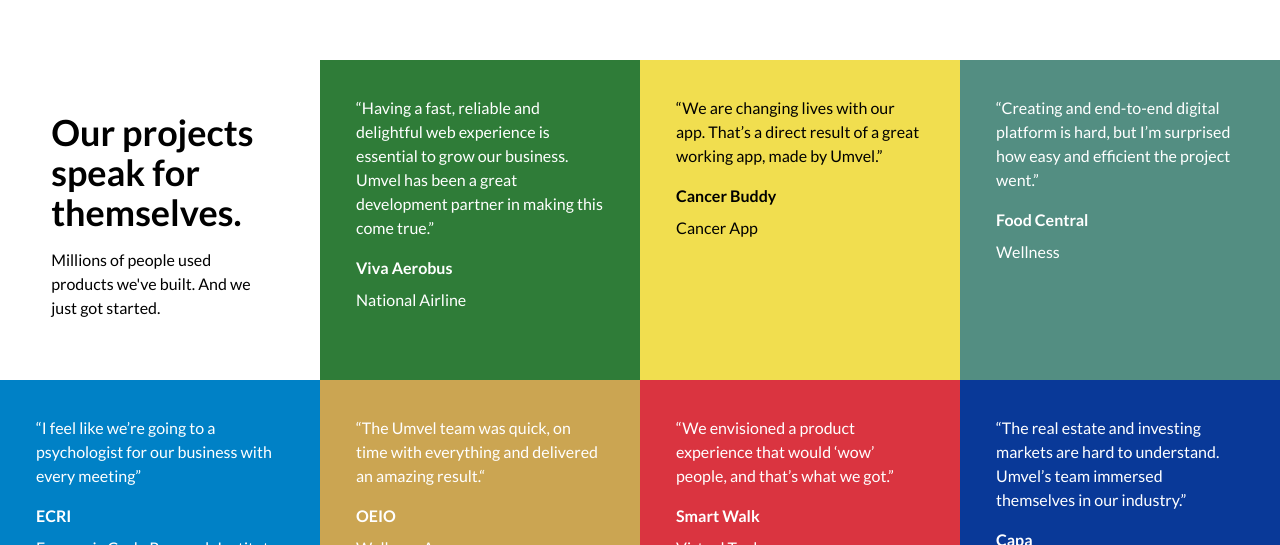
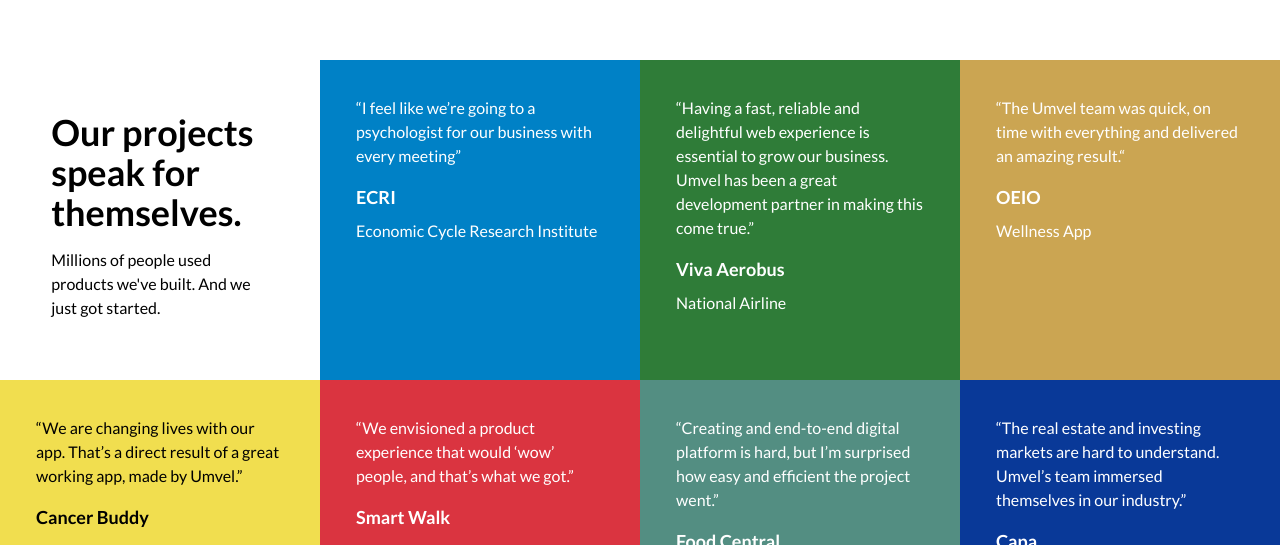
Before and after one commit to KvinZav/umvel-remote, a Next.js app: page / in a window 1280 px wide. Shown: the part 11455-12000 px from the top of the page. Built offline with nearby package versions, Linux system fonts and the light colour scheme.

Commit message:
fix: adjust the order of the cards - quotes

```diff
--- a/src/components/modules/quotes/index.tsx
+++ b/src/components/modules/quotes/index.tsx
@@ -15,7 +15,7 @@ const Quotes = (): JSX.Element => {
     <div
       className={`h-[180vw] md:h-[200vw] w-full overflow-hidden overflow-x-scroll snap-x lg:h-[50vw]`}
     >
-      <section className="h-[180vw] flex flex-col flex-wrap md:h-[200vw] lg:h-[50vw] snap-x">
+      <section className="h-[180vw] flex md:flex-row flex-col flex-wrap md:h-[200vw] lg:h-[50vw] snap-x">
         <article className="bg-primary-white p-[4vw] h-[50%] md:h-1/4 aspect-square snap-center overflow-hidden lg:h-1/2 lg:w-auto lg:text-2xl">
           <h2 className="text-4xl font-bold leading-snug mb-4 xl:text-4xl">
             Our projects speak for themselves.
@@ -64,7 +64,7 @@ const SquareQuotes: React.FC<SquareQuotesProps> = ({
     >
       <div className={`h-full w-full p-9 ${textColor}`}>
         <p className="mb-4">{description}</p>
-        <h3 className="font-bold lg:mb-2 ">{title}</h3>
+        <h3 className="font-bold text-[18px] lg:mb-2 ">{title}</h3>
         <h4 className="mb-4">{subtitle}</h4>
       </div>
       <div
```
